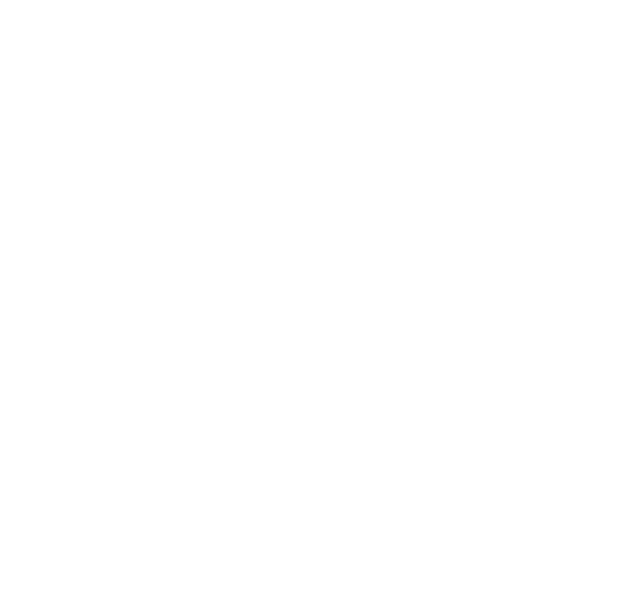
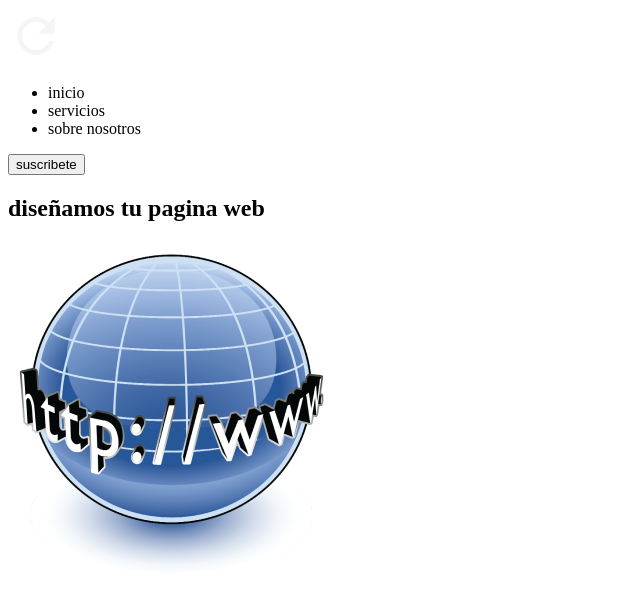
Before and after one commit to jennym77/tu-pagina-web, a plain HTML site: page index.html in a window 1280 px wide. Shown: the whole page, without its empty margins (0-640 px from the left). Drawn offline with Linux system fonts and the light colour scheme.

Commit message:
guardar imagenes

```diff
--- a/index.html
+++ b/index.html
@@ -6,6 +6,28 @@
     <title>tu pagina web</title>
 </head>
 <body>
+    <header>
+        <nav>
+
+            <img src="/assets/ic_twotone-refresh (1).svg" alt="">
+            <ul>
+                <li>inicio</li>
+                <li>servicios</li>
+                <li>sobre nosotros</li>
+            </ul>
+
+            <button>suscribete</button>
+
+
+        </nav>
+    </header>
+
+    <section>
+        <h1> diseñamos tu pagina web</h1>
+        <img src="/assets/image.png" alt="">
+
+
+    </section>
 
 </body>
 </html>
```
Also changed, not shown: assets/ic_twotone-refresh (1).svg (added), assets/image.png (added).
